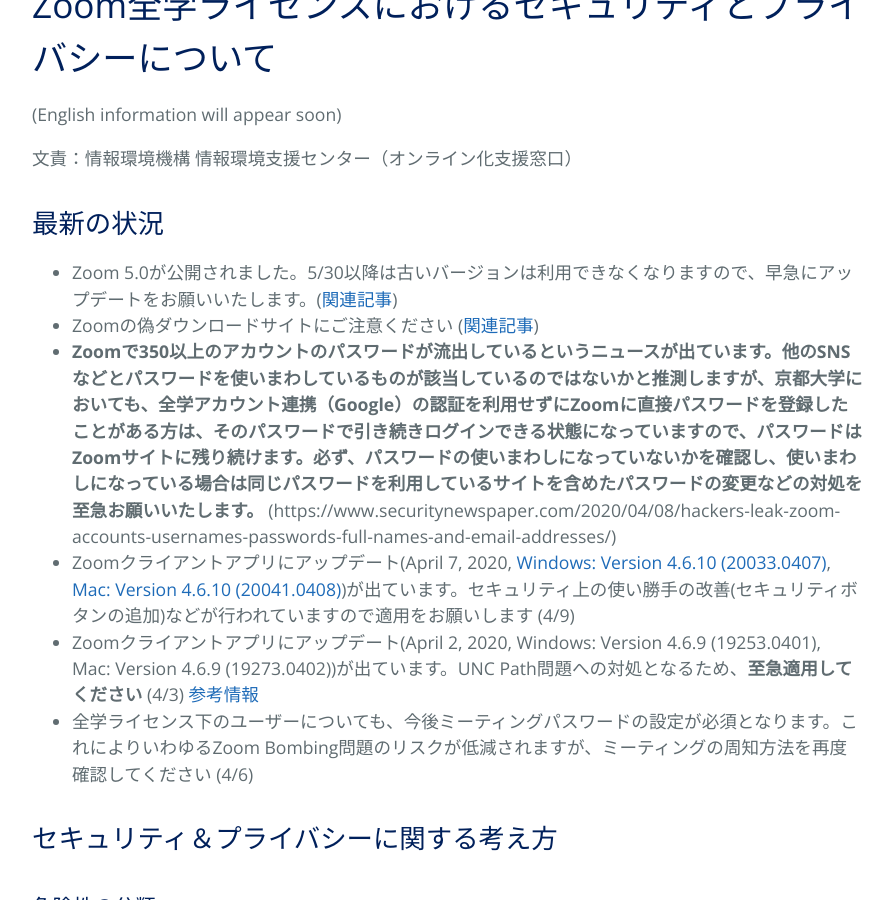
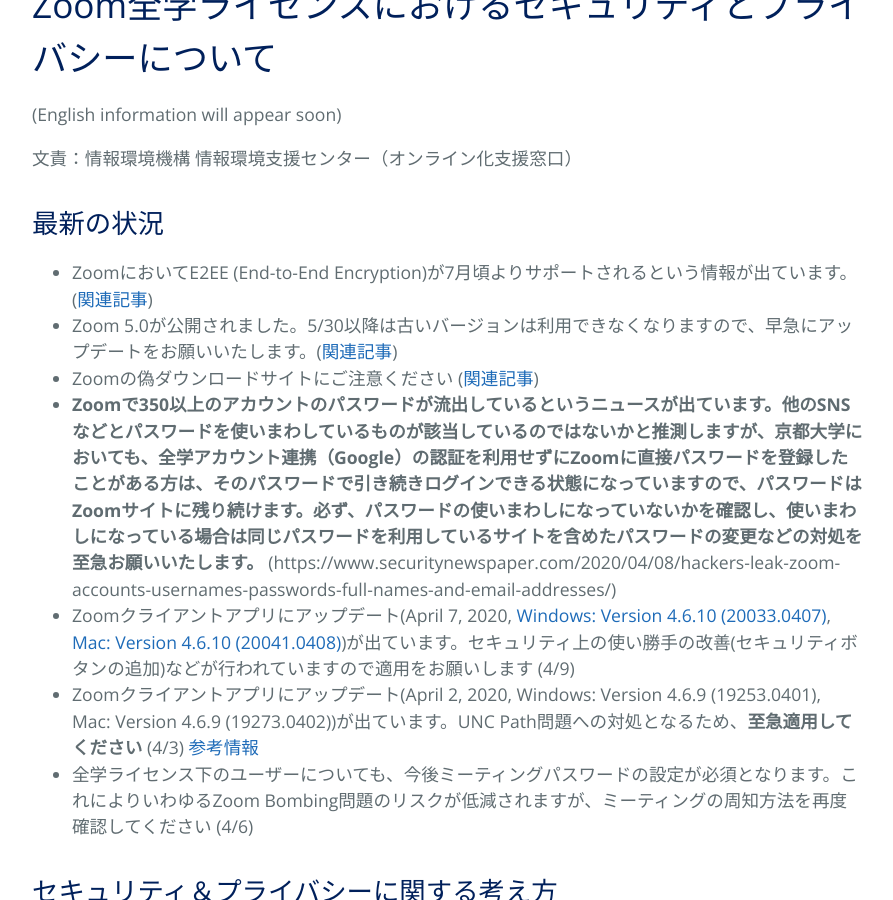
Before and after one commit to kyoto-u/online-edu, a Jekyll site: the page built from zoom-security.md, in a window 1280 px wide and 900 px high, scrolled down 426 px. Shown: the whole window, without its empty margins (192-1085 px from the left). Built offline with Jekyll 4.4.1, drawn with Linux system fonts in a browser that asks for light colours; part of the change alters nothing that is shown; some of the changed text lies outside the part shown.

Commit message:
Update zoom-security.md

```diff
--- a/zoom-security.md
+++ b/zoom-security.md
@@ -9,6 +9,7 @@ title: オンラインミーティングサービス(Zoom全学ライセンス)
 
 ## 最新の状況
 
+- ZoomにおいてE2EE (End-to-End Encryption)が7月頃よりサポートされるという情報が出ています。([関連記事](https://www.itmedia.co.jp/news/articles/2006/18/news062.html))
 - Zoom 5.0が公開されました。5/30以降は古いバージョンは利用できなくなりますので、早急にアップデートをお願いいたします。([関連記事](https://japan.cnet.com/article/35152855/))
 - Zoomの偽ダウンロードサイトにご注意ください ([関連記事](https://www.itmedia.co.jp/news/articles/2004/24/news115.html))
 - **Zoomで350以上のアカウントのパスワードが流出しているというニュースが出ています。他のSNSなどとパスワードを使いまわしているものが該当しているのではないかと推測しますが、京都大学においても、全学アカウント連携（Google）の認証を利用せずにZoomに直接パスワードを登録したことがある方は、そのパスワードで引き続きログインできる状態になっていますので、パスワードはZoomサイトに残り続けます。必ず、パスワードの使いまわしになっていないかを確認し、使いまわしになっている場合は同じパスワードを利用しているサイトを含めたパスワードの変更などの対処を至急お願いいたします。**
@@ -136,4 +137,4 @@ Zoomに限らず、システム設計上E2E暗号化が実現されていない
 
 - [COVID-19感染拡大におけるサポート](https://zoom.us/docs/jp-jp/covid19.html)
 
-(最終更新：2020年4月25日)
+(最終更新：2020年6月18日)
```
